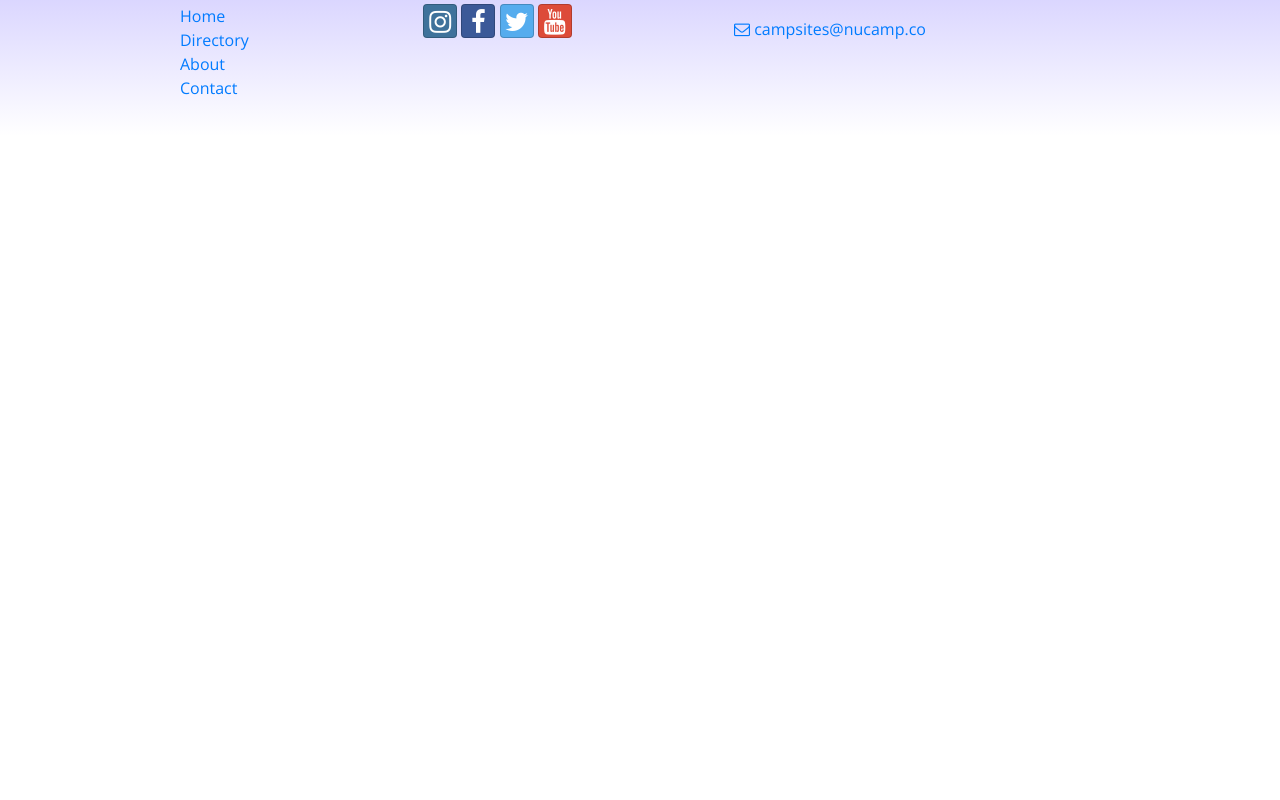
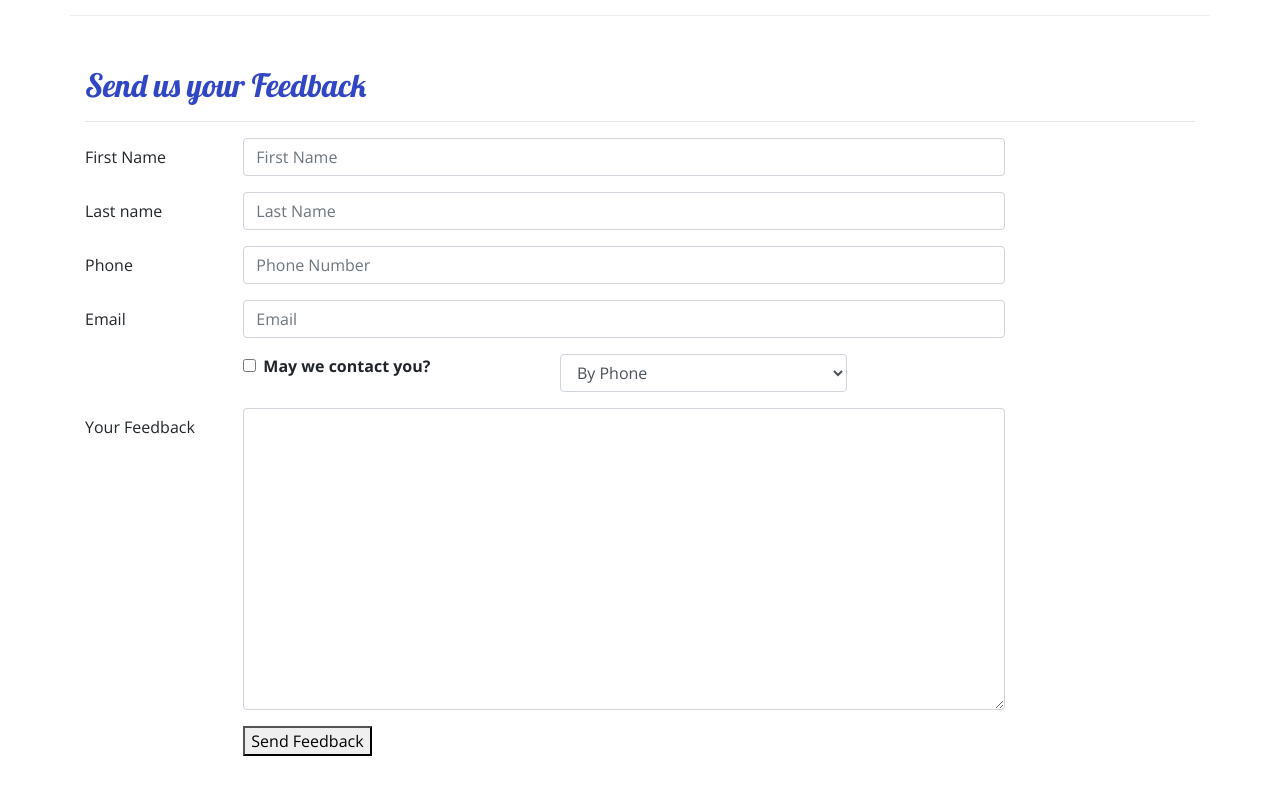
Before and after one commit to bonnee1/intro_to_react, a React (Create React App) app in the folder Desktop/NucampFolder/3-React/nucampsite/: page /contactus in a window 1280 px wide. Shown: the part 560-1360 px from the top of the page. Before the commit the page ends 800 px from the top, so only its background shows below. Built offline with nearby package versions, Linux system fonts and the light colour scheme.

Commit message:
Controlled Forms

```diff
--- a/Desktop/NucampFolder/3-React/nucampsite/src/components/AboutComponent.js
+++ b/Desktop/NucampFolder/3-React/nucampsite/src/components/AboutComponent.js
@@ -2,14 +2,32 @@ import React from 'react';
 import { Breadcrumb, BreadcrumbItem, Card, CardBody, CardHeader, Media } from 'reactstrap';
 import { Link } from 'react-router-dom';
 
+function RenderPartner({partner}) {
+    if (partner) {
+        return (
+            <h3>The partner is rendering</h3>
+          //  <React.Fragment>
+            //    <Media object src={partner.image} width="150" alt={partner.name} />
+             //   <Media body className="ml-5 mb-4">
+               //     <Media heading>{partner.name}</Media>
+              //      {partner.description}
+            //    </Media>
+           // </React.Fragment>
+        );
+    }
+    return <div />;
+}
+
 
 function About(props) {
 
-    const partners = props.partners.map(partner => {
+    const partners = props.partners.map((partner) => {
         return (
-            <h5>{partner.name}</h5>
+          <Media tag="li" key={partner.id}>
+            <RenderPartner partner={partner} />
+          </Media>
         );
-    });
+      });
 
     return (
         <div className="container">
--- a/Desktop/NucampFolder/3-React/nucampsite/src/components/CampsiteInfoComponent.js
+++ b/Desktop/NucampFolder/3-React/nucampsite/src/components/CampsiteInfoComponent.js
@@ -1,6 +1,6 @@
 import React from 'react';
-import { Card, CardImg, CardText, CardBody, CardTitle } from 'reactstrap';
-
+import { Card, CardImg, CardBody, CardText, BreadcrumbItem, Breadcrumb } from 'reactstrap';
+import { Link } from 'react-router-dom';
 
     function RenderCampsite({campsite}) {
         return(
@@ -8,7 +8,6 @@ import { Card, CardImg, CardText, CardBody, CardTitle } from 'reactstrap';
                 <Card>
                     <CardImg top src={campsite.image} alt={campsite.name} />
                     <CardBody>
-                        <CardTitle>{campsite.name}</CardTitle>
                         <CardText>{campsite.description}</CardText>
                     </CardBody>
                 </Card>
@@ -41,8 +40,18 @@ import { Card, CardImg, CardText, CardBody, CardTitle } from 'reactstrap';
             return (
                 <div className="container">
                     <div className="row">
-                        <RenderCampsite campsite={props.campsite} />
-                        <RenderComments comments={props.comments} />
+                        <div className="col">
+                            <Breadcrumb>
+                                <BreadcrumbItem><Link to="/directory">Directory</Link></BreadcrumbItem>
+                                <BreadcrumbItem active>{props.campsite.name}</BreadcrumbItem>
+                            </Breadcrumb>
+                            <h2>{props.campsite.name}</h2>
+                            <hr />
+                        </div>
+                        <div className="row">
+                            <RenderCampsite campsite={props.campsite} />
+                            <RenderComments comments={props.comments} />
+                        </div>
                     </div>
                 </div>
             );
--- a/Desktop/NucampFolder/3-React/nucampsite/src/components/ContactComponent.js
+++ b/Desktop/NucampFolder/3-React/nucampsite/src/components/ContactComponent.js
@@ -1,10 +1,52 @@
-import React from 'react';
+import React, { Component } from 'react';
+import { BreadcrumbItem,Breadcrumb, BreadcrumbButton, Form, FormGroup, Label, Input, Col } from 'reactstrap';
+import { Link } from 'react-router-dom';
 
-function Contact(props) {
+class Contact extends Component {
+
+        constructor(props) {
+            super(props);
+            this.state = {
+                firstName: '',
+                lastName: '',
+                phoneNum: '',
+                email: '',
+                agree: false,
+                contactType: 'By Phone',
+                feedback: ''
+
+            };
+
+            this.handleInputChange = this.handleInputChange.bind(this);
+            this.handleSubmit = this.handleSubmit.bind(this);
+        };
+
+        handleInputChange(event) {
+            const target = event.target;
+            const name = target.name;
+            const value = target.type === 'checkbox' ? target.checked : target.value;
+
+            this.setState({
+                [name]: value
+            });
+        }
+
+        handleSubmit(event) {
+            console.log(`Current state is: ` + JSON.stringify(this.state));
+            alert(`Current state is: ` + JSON.stringify(this.state));
+            event.preventDefault();
+        }
+
+        render() {
+
             return (
                 <div className="container">
                     <div className="row">
                         <div className="col">
+                        <Breadcrumb>
+                            <BreadcrumbItem><Link to="/home">Home</Link></BreadcrumbItem>
+                            <BreadcrumbItem active>Contact Us</BreadcrumbItem>
+                        </Breadcrumb>
                             <h2>Contact Us</h2>
                             <hr />
                         </div>
@@ -24,8 +66,93 @@ function Contact(props) {
                             <a role="button" className="btn btn-link" href="mailto:fakeemail@fakeemail.co"><i className="fa fa-envelope-o" /> campsites@nucamp.co</a>
                         </div>
                     </div>
+
+                    <div className="row row-content">
+                <div className="col-12">
+                    <h2>Send us your Feedback</h2>
+                    <hr />
+                </div>
+                <div className="col-md-10">
+                    <Form onSubmit={this.handleSubmit}>
+                        <FormGroup row>
+                            <Label htmlFor="firstName" md={2}>First Name</Label>
+                            <Col md={10}>
+                                <Input type="text" id="firstName" name="firstName"
+                                placeholder="First Name"
+                                value={this.state.firstName}
+                                onChange={this.handleInputChange} />
+                            </Col>
+                    </FormGroup>
+                    <FormGroup row>
+                        <Label htmlFor="lastName" md={2}>Last name</Label>
+                        <Col md={10}>
+                                <Input type="text" id="lastName" name="lastName"
+                                placeholder="Last Name"
+                                value={this.state.lastName}
+                                onChange={this.handleInputChange} />
+                        </Col>
+                    </FormGroup>
+                    <FormGroup row>
+                        <Label htmlFor="PhonNum" md={2}>Phone</Label>
+                        <Col md={10}>
+                            <Input type="tel" id="phoneNum" name="phoneNum"
+                            placeholder="Phone Number"
+                            value={this.state.phoneNum}
+                            onChange={this.handleInputChange} />
+                        </Col>
+                    </FormGroup>
+                    <FormGroup row>
+                        <Label htmlFor="email" md={2}>Email</Label>
+                        <Col md={10}>
+                            <Input type="email" id="email" name="email"
+                            placeholder="Email"
+                            value={this.state.email}
+                            onChange={this.handleInputChange} />
+                        </Col>
+                    </FormGroup>
+                    <FormGroup row>
+                        <Col md={{size: 4, offset: 2}}>
+                            <FormGroup check>
+                                <Label check>
+                                    <Input type="checkbox"
+                                            name="agree"
+                                            checked={this.state.agree}
+                                            onChange={this.handleInputChange} /> {' '}
+                                        <strong>May we contact you?</strong>
+                                </Label>
+                            </FormGroup>
+                        </Col>
+                        <Col md={4}>
+                            <Input type="select" name="contactType"
+                            value={this.state.contactType}
+                            onChange={this.handleInputChange}>
+                                <option>By Phone</option>
+                                <option>By Email</option>
+                            </Input>
+                        </Col>
+                    </FormGroup>
+                    <FormGroup row>
+                        <Label htmlFor="feedback" md={2}>Your Feedback</Label>
+                            <Col md={10}>
+                                <Input type="textarea" id="feedback" name="feedback"
+                                    rows="12"
+                                    value={this.state.feedback}
+                                    onChange={this.handleInputChange}></Input>
+                            </Col>
+                        </FormGroup>
+                    <FormGroup row>
+                        <Col md={{size: 10, offset: 2}}>
+                            <button type="submit" color="primary">
+                                Send Feedback
+                            </button>
+                        </Col>
+                    </FormGroup>
+                </Form>
+            </div>
+        </div>
     </div>
         );
     }
+}
 
 export default Contact;
--- a/Desktop/NucampFolder/3-React/nucampsite/src/components/DirectoryComponent.js
+++ b/Desktop/NucampFolder/3-React/nucampsite/src/components/DirectoryComponent.js
@@ -1,11 +1,11 @@
 import React from 'react';
-import { Card, CardImg, CardImgOverlay, CardTitle } from 'reactstrap';
+import { Card, CardImg, CardImgOverlay, CardTitle, BreadcrumbItem, Breadcrumb } from 'reactstrap';
 import { Link } from 'react-router-dom';
 
-function RenderDirectoryItems({campsite}) {
+function RenderDirectoryItem({campsite}) {
     return (
         <Card>
-            <Link to={`/diretory/${campsite.id}`}>
+            <Link to={`/directory/${campsite.id}`}>
                 <CardImg width="100%" src={campsite.image} alt={campsite.name} />
                 <CardImgOverlay>
                     <CardTitle>{campsite.name}</CardTitle>
@@ -21,13 +21,23 @@ function Directory(props) {
         const directory = props.campsites.map(campsite => {
             return (
                 <div key={campsite.id} className="col-md-5">
-                   <RenderDirectoryItems campsite={campsite} />
+                   <RenderDirectoryItem campsite={campsite} />
                 </div>
             );
         });
 
         return (
             <div className="container">
+                <div className="row">
+                    <div className="col">
+                        <Breadcrumb>
+                            <BreadcrumbItem><Link to="/home">Home</Link></BreadcrumbItem>
+                            <BreadcrumbItem active>Directory</BreadcrumbItem>
+                        </Breadcrumb>
+                        <h2>Directory</h2>
+                        <hr />
+                    </div>
+                </div>
                 <div className="row">
                     {directory}
                 </div>
--- a/Desktop/NucampFolder/3-React/nucampsite/src/components/HomeComponent.js
+++ b/Desktop/NucampFolder/3-React/nucampsite/src/components/HomeComponent.js
@@ -27,7 +27,6 @@ function Home(props) {
                     <RenderCard item={props.partner} />
                 </div>
             </div>
-
         </div>
     );
 }
```
Also changed, not shown: Desktop/NucampFolder/3-React/nucampsite/src/components/MainComponent.js (+7 -5 lines). Lines whose indentation alone changed are shown as unchanged.
